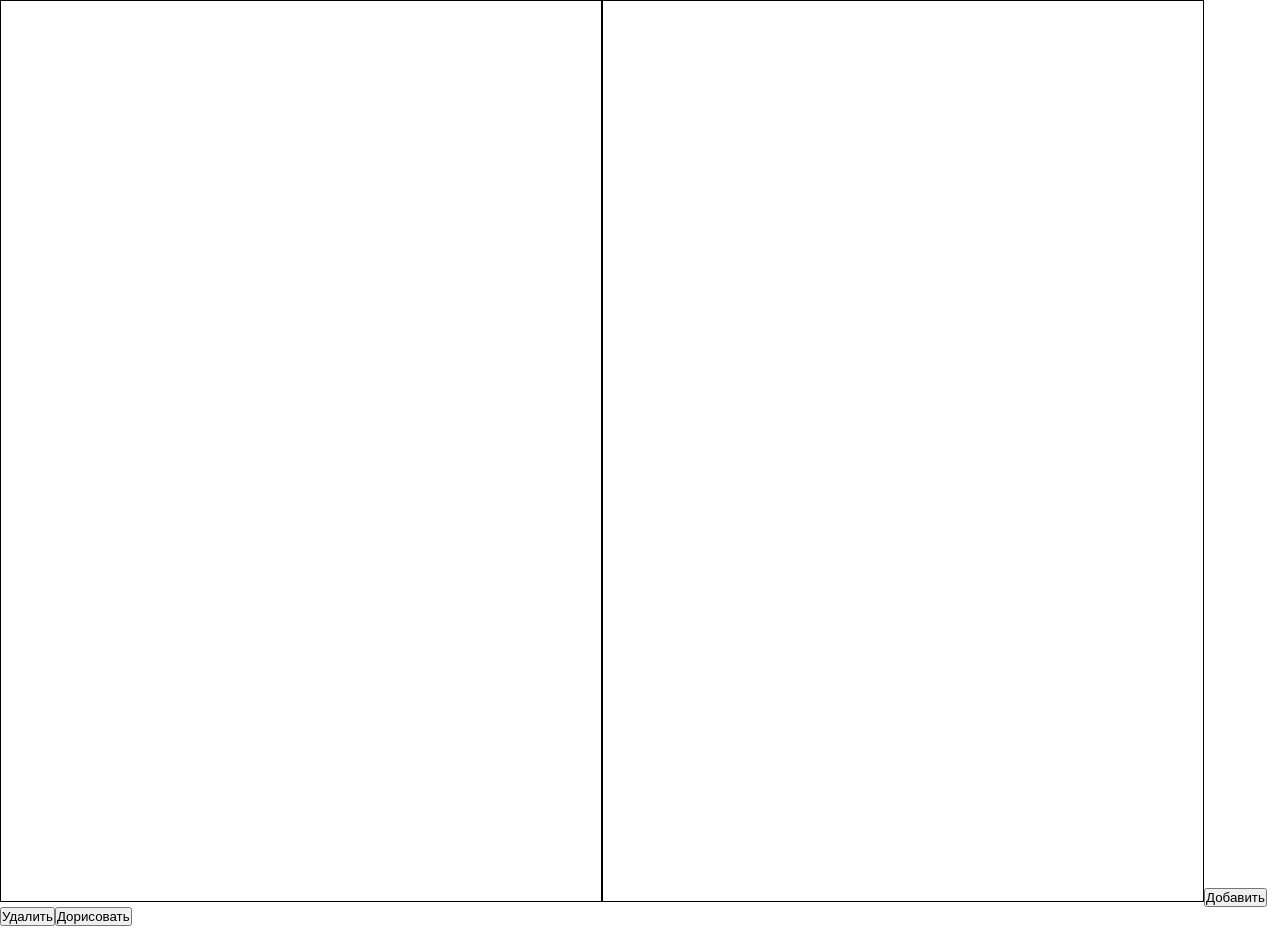
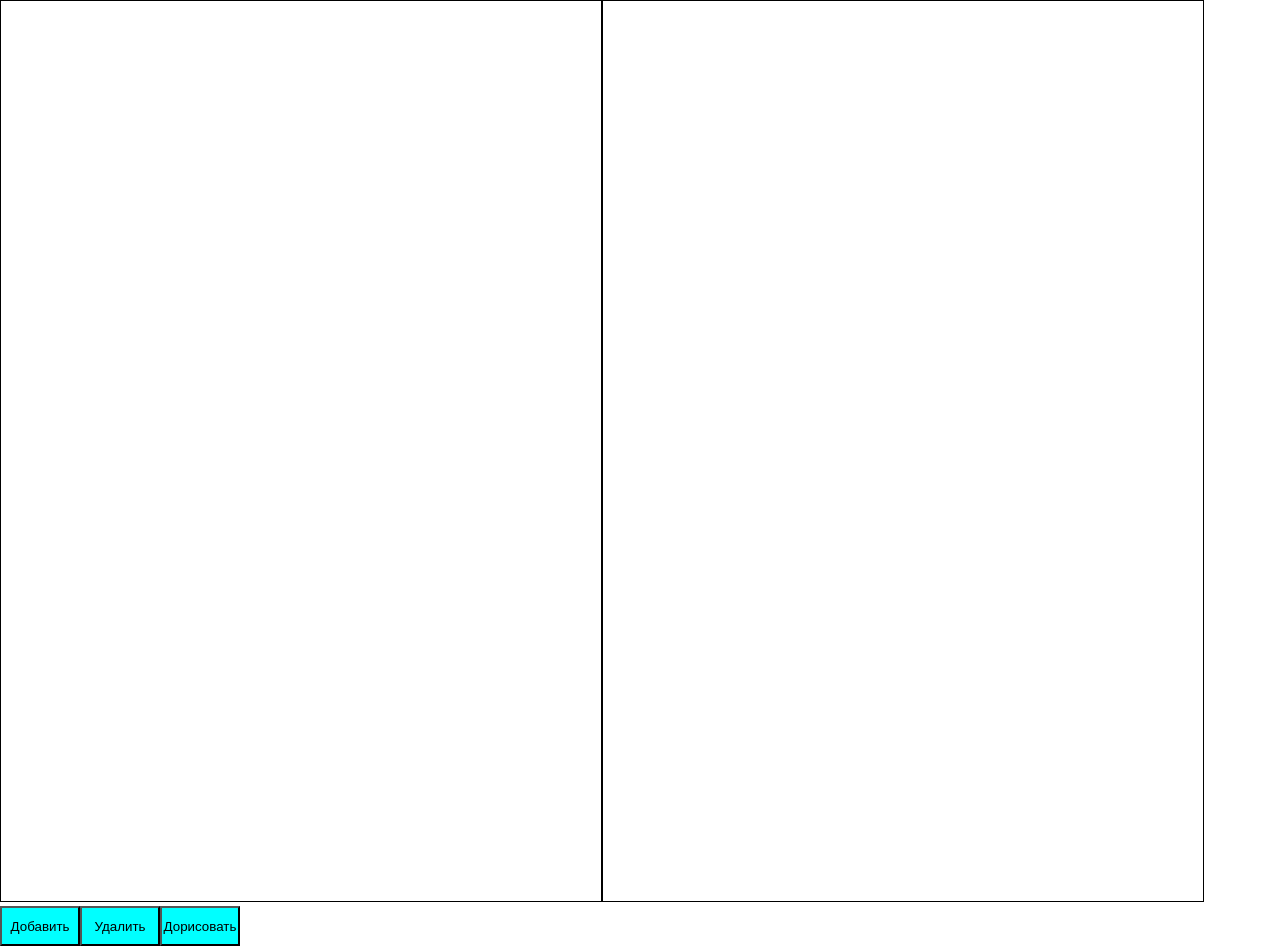
Before and after one commit to tonysmaryn/react-canvas, a React (Create React App) app: page / in a window 1280 px wide. Built offline with nearby package versions, Linux system fonts and the light colour scheme.

Commit message:
add styles for button

```diff
--- a/src/components/Button/Button.jsx
+++ b/src/components/Button/Button.jsx
@@ -1,4 +1,5 @@
 import React from 'react';
+import './Button.scss';
 
 const Button = ({ title, handler }) => {
   return <button onClick={() => handler()}>{title}</button>;
--- /dev/null
+++ b/src/components/Button/Button.scss
@@ -0,0 +1,10 @@
+button {
+    width: 80px;
+    height: 40px;
+    background-color: aqua;
+    outline: none;
+    cursor: pointer;
+    &:hover {
+        box-shadow: 5px 5px 8px 0px rgba(34, 60, 80, 0.2);
+    }
+}
```
